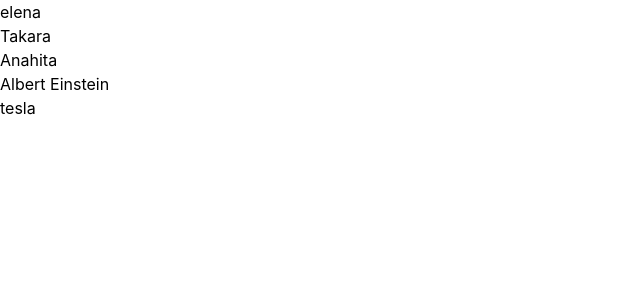
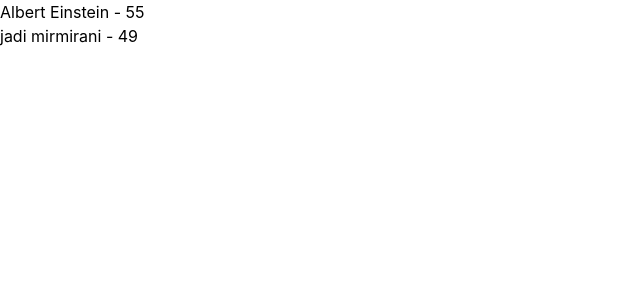
Before and after one commit to masoomeh-gozali/my-react-app, a React (Vite) app: page / in a window 1280 px wide. Shown: the top 300 px of the page, without its empty margins (0-640 px from the left). Built offline with nearby package versions, Linux system fonts and the light colour scheme.

Commit message:
exercise 4 completed

```diff
--- a/src/App.jsx
+++ b/src/App.jsx
@@ -1,3 +1,4 @@
+import TamrinFour from "./TamrinFour";
 import TamrinOne from "./TamrinOne";
 import TamrinThree from "./TamrinThree";
 import TamrinTwo from "./TamrinTwo";
@@ -8,7 +9,8 @@ export default function App() {
     <>
     {/* <TamrinOne/>  */}
     {/* <TamrinTwo/>   */}
-    <TamrinThree/>
+    {/* <TamrinThree/>  */}
+    <TamrinFour/>
 
     </>
   );
--- /dev/null
+++ b/src/TamrinFour.jsx
@@ -0,0 +1,14 @@
+export default function TamrinFour() {
+    const student = [
+        {name: "Albert Einstein", age: 55},
+        {name: "jadi mirmirani", age: 49}
+    ];
+    return (
+        <ul>
+        {student.map((student, index) => (<li key={index}>{student.name} - {student.age}</li>))}
+        </ul>
+    );
+}
+//  *************تمرین چهارم : ****************
+// نشان دادن
+// object با map
--- a/src/TamrinThree.jsx
+++ b/src/TamrinThree.jsx
@@ -2,8 +2,7 @@ export default function TamrinThree() {
     let Students = ["elena", "Takara", "Anahita", "Albert Einstein", "tesla"];
     return (
         <ul>
-            {Students.map( (student, index) => (<li key = {index}> {student} </li> ))}
-
+            {Students.map((student,index) =><li key= {index}> {student} </li> )}
         </ul>
 
 
```
